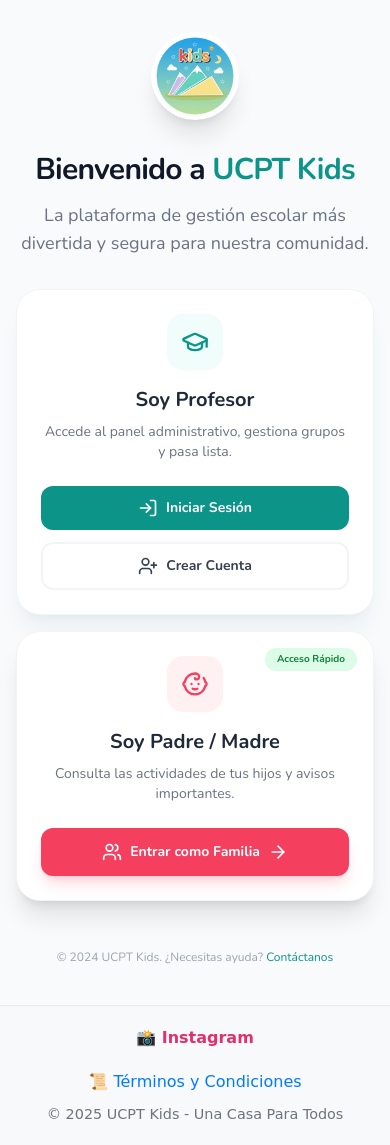
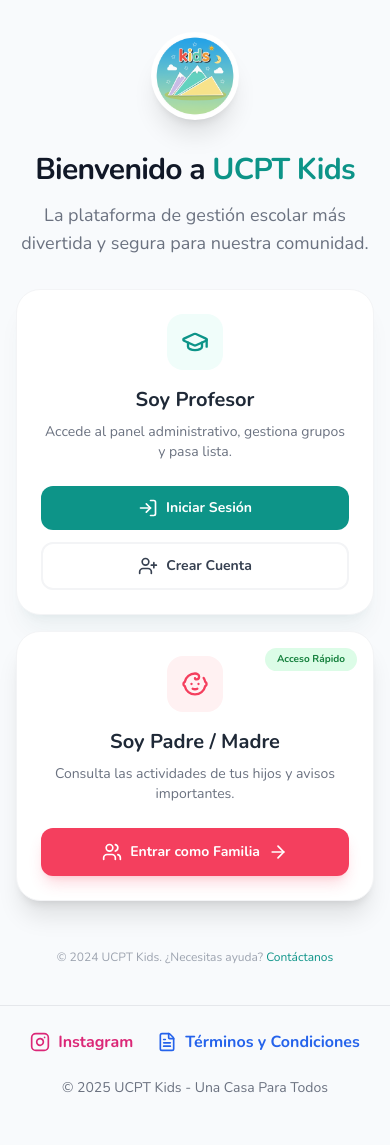
Before and after one commit to hidalgoalan84-a11y/ucptkids, a React (Vite) app in the folder client/: page / in a window 390 px wide. After the commit the page ends 1122 px from the top, so only its background shows below. Built offline with nearby package versions, Linux system fonts and the light colour scheme.

Commit message:
Fix: Footer convertido a Tailwind y totalmente responsivo

```diff
--- a/client/src/components/Footer.jsx
+++ b/client/src/components/Footer.jsx
@@ -1,31 +1,41 @@
 import { Link } from 'react-router-dom';
+import { Instagram, FileText } from 'lucide-react'; // Usamos iconos bonitos de la librería que ya tienes
 
 function Footer() {
   return (
-    <footer style={{
-      backgroundColor: '#f8f9fa',
-      padding: '20px',
-      textAlign: 'center',
-      borderTop: '1px solid #e9ecef',
-      marginTop: 'auto', // Esto empuja el footer al fondo si hay poco contenido
-      fontFamily: '"Comic Sans MS", "Chalkboard SE", sans-serif'
-    }}>
-      <div className="footer-content" style={{ marginBottom: '10px', display: 'flex', justifyContent: 'center', gap: '20px', flexWrap: 'wrap' }}>
+    <footer className="w-full bg-slate-50 border-t border-gray-200 py-6 mt-auto overflow-hidden font-sans">
+      <div className="max-w-7xl mx-auto px-4 flex flex-col items-center justify-center gap-4 text-center">
+
+        {/* Enlaces Sociales y Legales */}
+        <div className="flex flex-wrap justify-center gap-6 items-center">
+
+          {/* Botón Instagram */}
           <a
             href="https://www.instagram.com/unacasaparatodostexcoco?igsh=d2s3Y3lnZm1ycWc4"
             target="_blank"
             rel="noopener noreferrer"
-          style={{ color: '#E1306C', textDecoration: 'none', fontWeight: 'bold', display: 'flex', alignItems: 'center', gap: '5px' }}
+            className="flex items-center gap-2 text-pink-600 font-bold hover:text-pink-700 transition-colors"
           >
-          📸 Instagram
+            <Instagram size={20} />
+            <span>Instagram</span>
           </a>
-        <Link to="/terms" style={{ color: '#007bff', textDecoration: 'none' }}>
-          📜 Términos y Condiciones
+
+          {/* Botón Términos */}
+          <Link
+            to="/terms"
+            className="flex items-center gap-2 text-blue-600 font-bold hover:text-blue-700 transition-colors"
+          >
+            <FileText size={20} />
+            <span>Términos y Condiciones</span>
           </Link>
         </div>
-      <p style={{ color: '#6c757d', margin: 0, fontSize: '0.9rem' }}>
+
+        {/* Copyright */}
+        <p className="text-gray-500 text-sm mt-2">
           © 2025 UCPT Kids - Una Casa Para Todos
         </p>
+
+      </div>
     </footer>
   );
 }
--- a/client/src/index.css
+++ b/client/src/index.css
@@ -62,3 +62,15 @@
 ::-webkit-scrollbar-thumb {
   @apply bg-gray-300 rounded-full hover:bg-gray-400 transition-colors;
 }
+
+/* FORZAR RESPONSIVIDAD TOTAL */
+div, section, footer, header {
+  max-width: 100vw !important;
+  box-sizing: border-box !important;
+}
+
+/* Si hay algo que se salga, lo cortamos visualmente */
+#root {
+  overflow-x: hidden !important;
+  width: 100% !important;
+}
```
Lines whose indentation alone changed are shown as unchanged.
